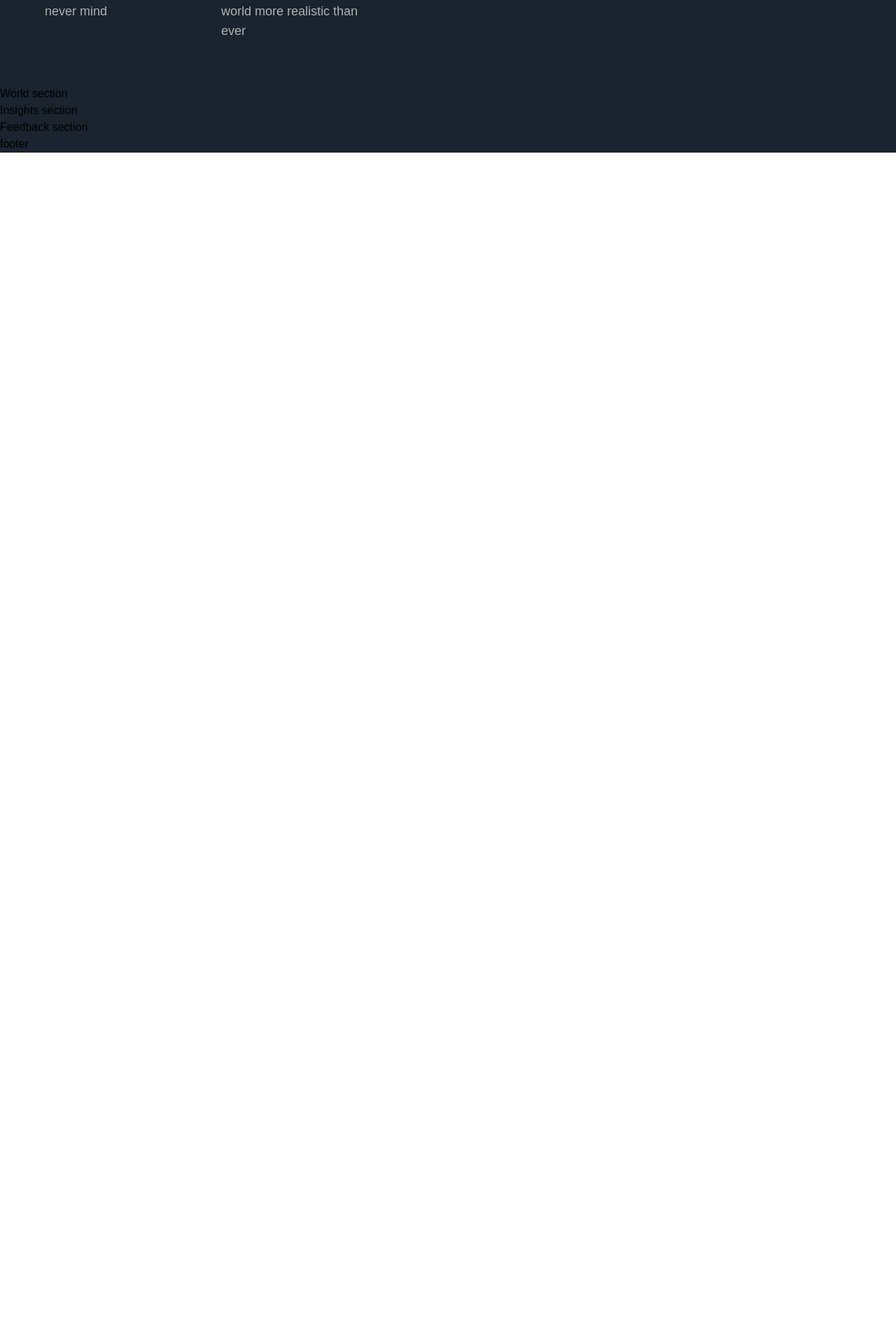
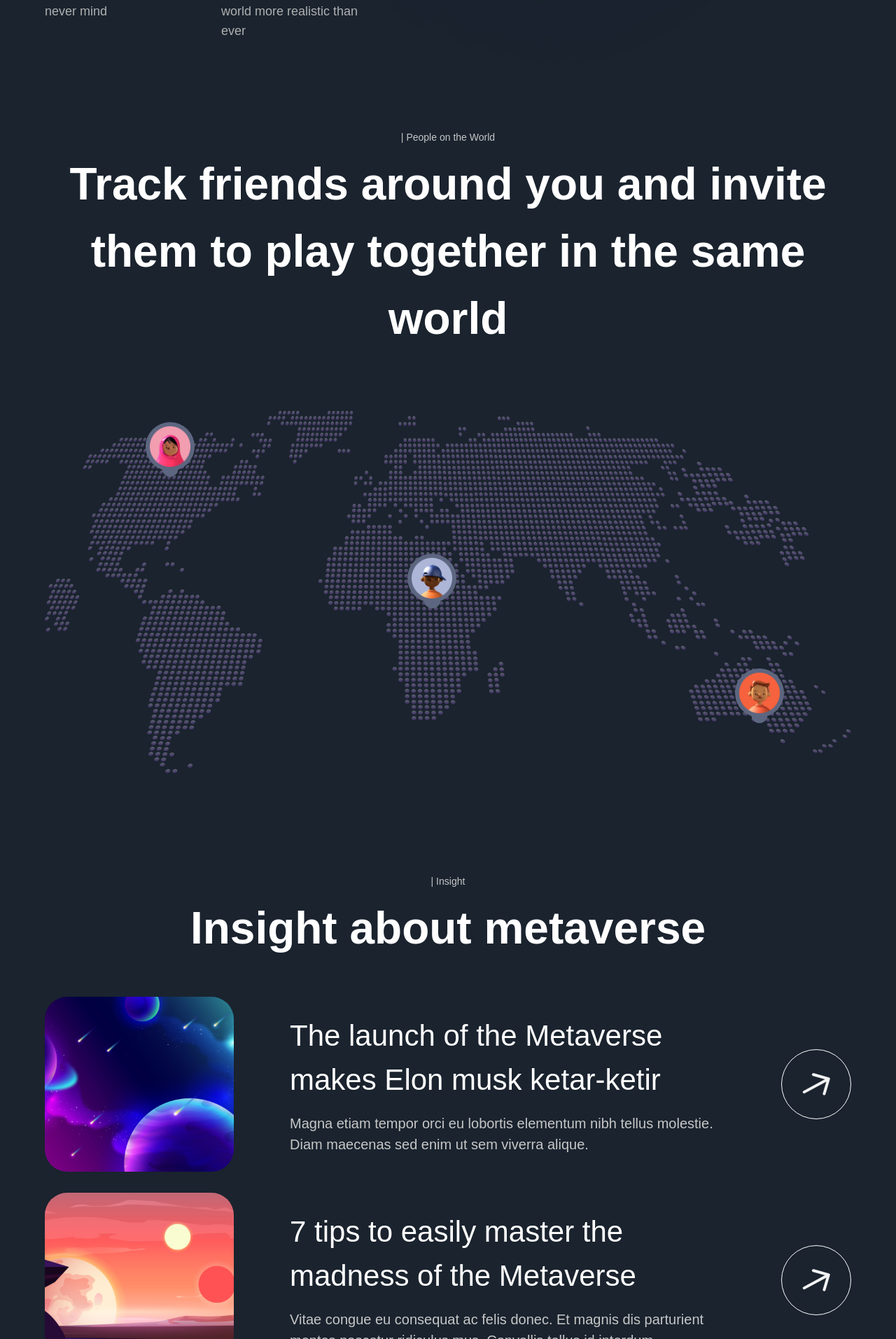
Before and after one commit to KamalBatesha/Metaversus, a Next.js app: page / in a window 1280 px wide. Shown: the part 3927-5840 px from the top of the page at 70% size. Before the commit the page ends 4145 px from the top, so only its background shows below. Built offline with nearby package versions, Linux system fonts and the light colour scheme; a web font is replaced by a local one.

Commit message:
add Insights section

```diff
--- a/components/InsightCard.jsx
+++ b/components/InsightCard.jsx
@@ -1,9 +1,30 @@
-'use client';
-
-const InsightCard = () => (
-  <div>
-    Insight Card
-  </div>
+"use client";
+import { motion } from "framer-motion";
+import { staggerContainer, fadeIn } from "../utils/motion";
+const InsightCard = ({ index, imgUrl, title, subtitle }) => (
+  <motion.div
+    variants={fadeIn("up", "spring", index * 0.5, 1)}
+    className="flex md:flex-row flex-col gap-4"
+  >
+    <img
+      src={imgUrl}
+      alt="planet"
+      className=" md:w-[270px] w-full h-[250px] rounded-[32px] object-cover"
+    />
+    <div className="flex  justify-between items-center w-full">
+      <div className="flex md:ml-16 flex-1 flex-col   max-w-[650px]">
+        <h3 className="lg:text-[42px] text-[26px] text-white font-normal ">
+          {title}
+        </h3>
+        <p className="mt-[16px] lg:text-[20px] text-[14px] text-secondary-white font-normal">
+          {subtitle}
+        </p>
+      </div>
+      <div className="lg:flex hidden w-[100px] h-[100px] bg-transparent border rounded-full border-white items-center justify-center">
+        <img src="/arrow.svg" alt="arrow" className="w-[40%] h-[40%]" />
+      </div>
+    </div>
+  </motion.div>
 );
 
 export default InsightCard;
--- a/components/NewFeatures.jsx
+++ b/components/NewFeatures.jsx
@@ -1,6 +1,3 @@
-import { motion } from "framer-motion";
-import { staggerContainer, fadeIn, planetVariants } from "../utils/motion";
-
 const NewFeatures = ({ imgUrl, title, subtitle }) => (
   <div className="flex-1 flex-col sm:w-[250px] min-w-[210px] justify-start">
     <div className="flexCenter w-[70px] h-[70px] rounded-[24px] bg-[#323f5d]">
--- a/sections/Insights.jsx
+++ b/sections/Insights.jsx
@@ -1,8 +1,31 @@
-'use client';
+"use client";
+
+import { motion } from "framer-motion";
+import { staggerContainer, fadeIn } from "../utils/motion";
+import { TypingText, TitleText, InsightCard } from "../components";
+import { insights } from "../constants/index";
 
 const Insights = () => (
-  <section>
-    Insights section
+  <section className=" paddings" id="explore">
+    <motion.div
+      variants={staggerContainer}
+      initial="hidden"
+      whileInView="show"
+      viewport={{ once: false, amount: 0.25 }}
+      className="  flex flex-col innerWidth mx-auto"
+    >
+      <TypingText title="| Insight" textStyle="text-center" />
+      <TitleText title={<>Insight about metaverse</>} textStyle="text-center" />
+      <div className="mt-[50px] flex flex-col gap-[30px]">
+        {insights.map((insight, index) => (
+          <InsightCard
+            key={`insight-${index}`}
+            index={index + 1}
+            {...insight}
+          />
+        ))}
+      </div>
+    </motion.div>
   </section>
 );
 
--- a/sections/WhatsNew.jsx
+++ b/sections/WhatsNew.jsx
@@ -3,7 +3,6 @@
 import { motion } from "framer-motion";
 import { TypingText, TitleText, NewFeatures } from "../components";
 import { staggerContainer, fadeIn, planetVariants } from "../utils/motion";
-import { startingFeatures } from "../constants/index";
 import { newFeatures } from "../constants/index";
 
 const WhatsNew = () => (
--- a/sections/World.jsx
+++ b/sections/World.jsx
@@ -1,8 +1,69 @@
-'use client';
+"use client";
+import { motion } from "framer-motion";
+import { TypingText, TitleText } from "../components";
+import { staggerContainer, fadeIn } from "../utils/motion";
+import { startingFeatures } from "../constants/index";
+const World = () => (
+  <section className=" paddings" id="explore">
+    <motion.div
+      variants={staggerContainer}
+      initial="hidden"
+      whileInView="show"
+      viewport={{ once: false, amount: 0.25 }}
+      className="  flex flex-col innerWidth mx-auto"
+    >
+      <TypingText title="| People on the World" textStyle="text-center" />
+      <TitleText
+        title={
+          <>
+            Track friends around you and invite them to play together in the
+            same world
+          </>
+        }
+        textStyle="text-center"
+      />
 
-const World = () => (
-  <section>
-    World section
+      <motion.div
+        variants={fadeIn("up", "tween", 0.3, 1)}
+        className="mt-[68px] sm:h-[550px] h-[190px] w-full relative flex"
+      >
+        <img
+          src="/map.png"
+          alt="world map"
+          className=" w-full h-full object-contain"
+        />
+        <div className=" absolute sm:right-24  sm:bottom-24 sm:w-[70px] sm:h-[70px]  right-[10%]  bottom-[15%] w-[30px] h-[30px] p-[2px] sm:p-[6px] bg-[#5d6680] rounded-full">
+          <div className=" relative w-full h-full">
+            <img
+              src="/people-01.png"
+              alt="people"
+              className=" absolute w-full h-full z-10"
+            />
+            <div className="z-0 absolute rounded-full w-[40%] h-[100%]  bg-[#5d6680] sm:-bottom-[25%] -bottom-[20%] left-[50%] -translate-x-[50%]" />
+          </div>
+        </div>
+        <div className=" absolute sm:top-8  sm:left-36 sm:w-[70px] sm:h-[70px]  top-[15%]  left-[10%] w-[30px] h-[30px] p-[2px] sm:p-[6px] bg-[#5d6680] rounded-full">
+          <div className=" relative w-full h-full">
+            <img
+              src="/people-02.png"
+              alt="people"
+              className=" absolute z-10 w-full h-full"
+            />
+            <div className="z-0 absolute rounded-full w-[40%] h-[100%]  bg-[#5d6680] sm:-bottom-[25%] -bottom-[20%] left-[50%] -translate-x-[50%]" />
+          </div>
+        </div>
+        <div className=" absolute sm:left-[45%]  sm:top-[40%] sm:w-[70px] sm:h-[70px]  left-[45%]  top-[40%] w-[30px] h-[30px] p-[2px] sm:p-[6px] bg-[#5d6680] rounded-full">
+          <div className=" relative w-full h-full">
+            <img
+              src="/people-03.png"
+              alt="people"
+              className=" absolute z-10 w-full h-full"
+            />
+            <div className="z-0 absolute rounded-full w-[40%] h-[100%]  bg-[#5d6680] sm:-bottom-[25%] -bottom-[20%] left-[50%] -translate-x-[50%]" />
+          </div>
+        </div>
+      </motion.div>
+    </motion.div>
   </section>
 );
 
```
